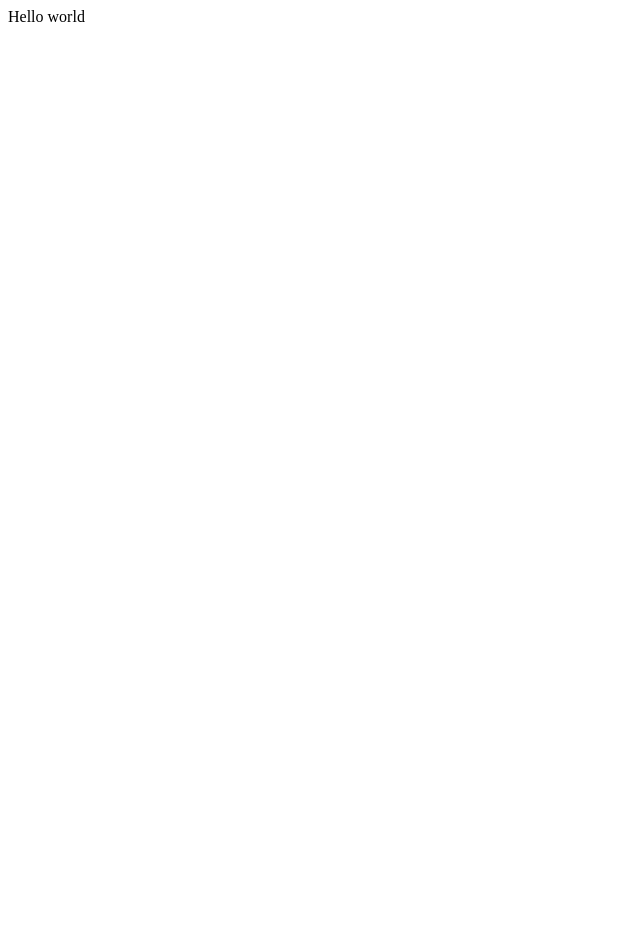
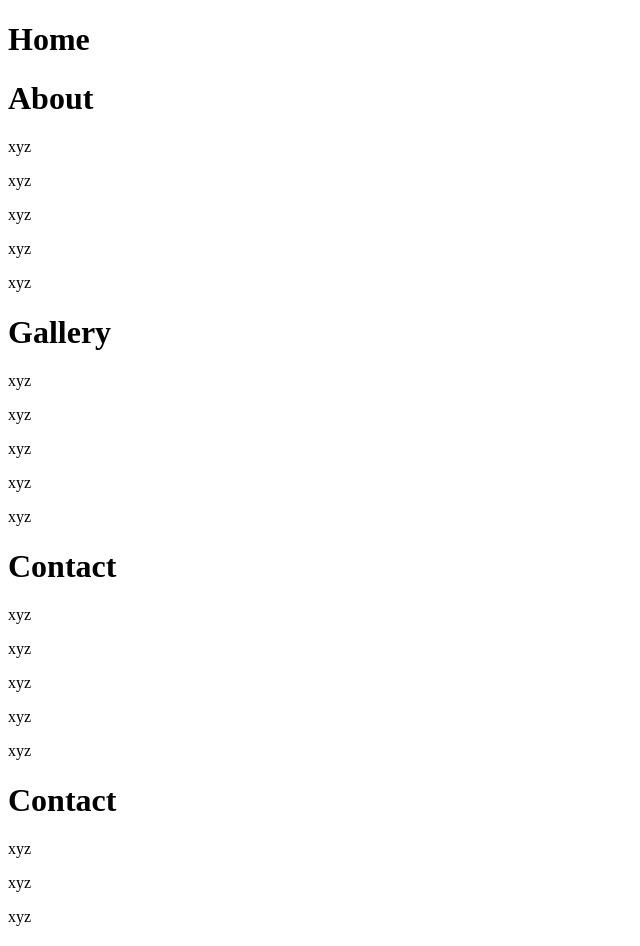
Before and after one commit to Ola-Cencora/KURZceramika-web-project, a React (Create React App) app: page / in a window 1280 px wide. Shown: the top 946 px of the page, without its empty margins (0-640 px from the left). Before the commit the page ends 800 px from the top, so only its background shows below. Built offline with nearby package versions, Linux system fonts and the light colour scheme.

Commit message:
Add basic components

```diff
--- a/src/App.js
+++ b/src/App.js
@@ -1,6 +1,10 @@
+import Home from "./components/pages/Home/Home";
+
 function App() {
   return (
-    <div>Hello world</div>
+    <div>
+      <Home />
+    </div>
   );
 }
 
--- /dev/null
+++ b/src/components/pages/About/About.js
@@ -0,0 +1,14 @@
+const About = () => {
+    return (
+        <>
+        <h1>About</h1>
+        <p>xyz</p>
+        <p>xyz</p>
+        <p>xyz</p>
+        <p>xyz</p>
+        <p>xyz</p>
+        </>
+    );
+};
+
+export default About;
--- /dev/null
+++ b/src/components/pages/Contact/Contact.js
@@ -0,0 +1,14 @@
+const Contact = () => {
+    return (
+        <>
+        <h1>Contact</h1>
+        <p>xyz</p>
+        <p>xyz</p>
+        <p>xyz</p>
+        <p>xyz</p>
+        <p>xyz</p>
+        </>
+    );
+};
+
+export default Contact;
--- /dev/null
+++ b/src/components/pages/Gallery/Gallery.js
@@ -0,0 +1,14 @@
+const Gallery = () => {
+    return (
+        <>
+        <h1>Gallery</h1>
+        <p>xyz</p>
+        <p>xyz</p>
+        <p>xyz</p>
+        <p>xyz</p>
+        <p>xyz</p>
+        </>
+    );
+};
+
+export default Gallery;
--- /dev/null
+++ b/src/components/pages/Home/Home.js
@@ -0,0 +1,18 @@
+import About from "../About/About";
+import Gallery from "../Gallery/Gallery";
+import Contact from "../Contact/Contact";
+import Newsletter from "../Newsletter/Newsletter";
+
+const Home = () => {
+    return (
+        <>
+        <h1>Home</h1>
+        <About />
+        <Gallery />
+        <Contact />
+        <Newsletter />
+        </>
+    );
+};
+
+export default Home;
--- /dev/null
+++ b/src/components/pages/Newsletter/Newsletter.js
@@ -0,0 +1,14 @@
+const Newsletter = () => {
+    return (
+        <>
+        <h1>Contact</h1>
+        <p>xyz</p>
+        <p>xyz</p>
+        <p>xyz</p>
+        <p>xyz</p>
+        <p>xyz</p>
+        </>
+    );
+};
+
+export default Newsletter;
```
